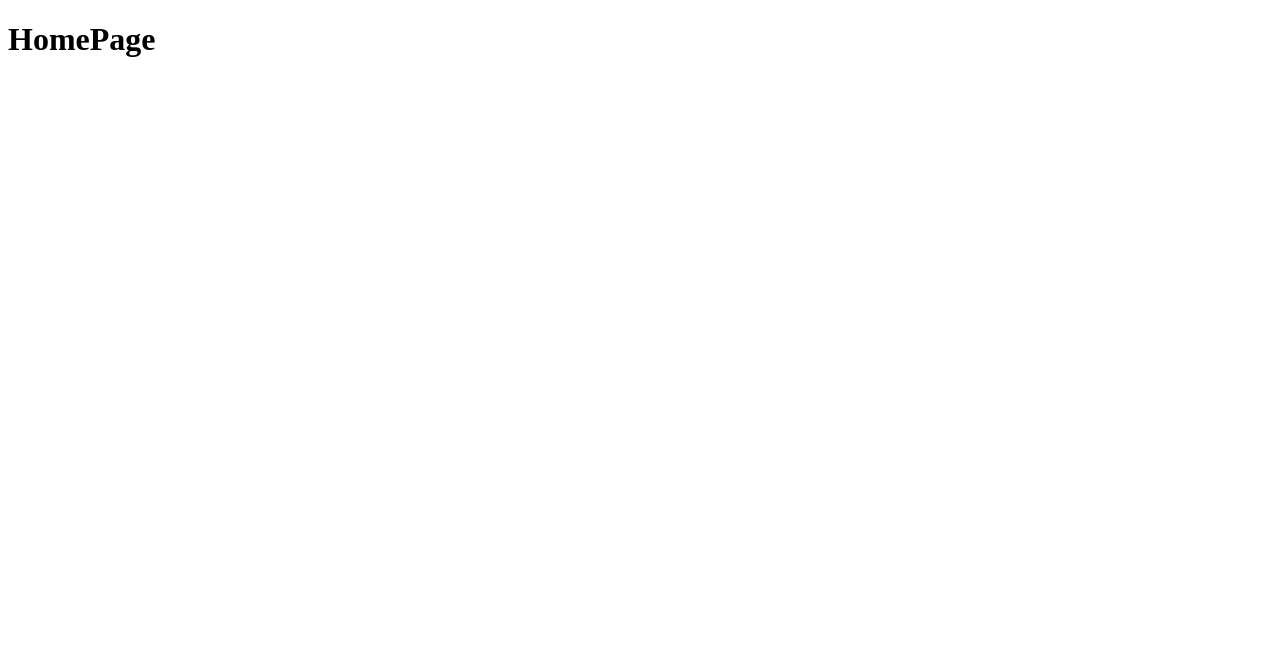
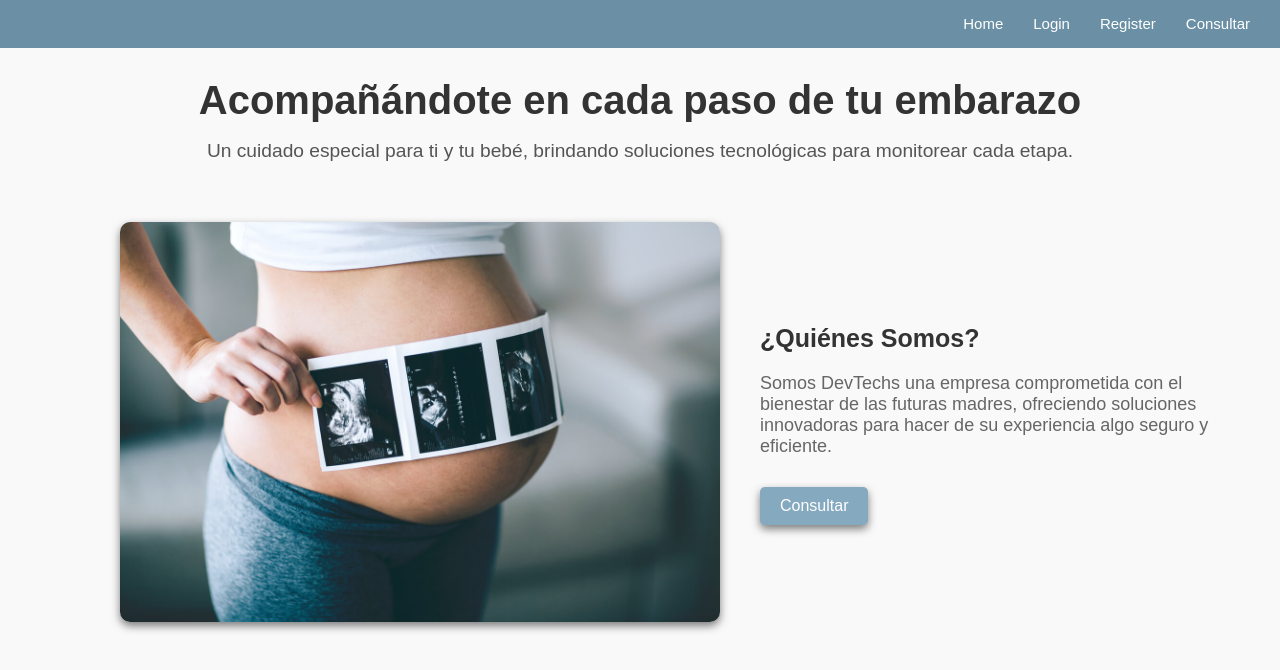
Before and after one commit to JuanDiegoCortes/Proyecto-Informatico-1, a React (Vite) app in the folder Client/: page / in a window 1280 px wide. Shown: the top 670 px of the page. Built offline with nearby package versions, Linux system fonts and the light colour scheme.

Commit message:
Home Page

```diff
--- /dev/null
+++ b/Client/src/pages/HomePage.css
@@ -0,0 +1,103 @@
+
+* {
+  margin: 0;
+  padding: 0;
+  box-sizing: border-box;
+}
+
+body {
+  font-family: 'Arial', sans-serif;
+  background-color: #f9f9f9;
+  color: #333;
+}
+
+
+.navbar {
+  background-color: #6b90a5;
+  padding: 15px;
+  text-align: right;
+}
+
+.navbar ul {
+  list-style-type: none;
+}
+
+.navbar ul li {
+  display: inline;
+  margin: 0 15px;
+}
+
+.navbar ul li a {
+  color: white;
+  text-decoration: none;
+  font-size: 15px;
+}
+
+.navbar ul li a:hover {
+  text-decoration: underline;
+}
+
+
+.motivational {
+  background-size: cover;
+  text-align: center;
+  padding: 30px 20px;
+
+}
+
+.motivational h1 {
+  font-size: 2.5em;
+  color: #333;
+  margin-bottom: 17px;
+}
+
+.motivational p {
+  font-size: 1.2em;
+  color: #555;
+}
+
+
+.about-us {
+  display: flex;
+  justify-content: space-around;
+  align-items: center;
+  padding: 30px 0px;
+}
+
+.about-image img {
+  width: 600px;
+  height: auto;
+  margin-left: 100px;
+  border-radius: 10px;
+  box-shadow: 0 4px 8px rgba(0, 0, 0, 0.5);
+}
+
+.about-text {
+  max-width: 500px;
+}
+
+.about-text h2 {
+  font-size: 25px;
+  margin-bottom: 20px;
+}
+
+.about-text p {
+  font-size: 18px;
+  color: #666;
+  margin-bottom: 30px;
+}
+
+.consult-btn {
+  background-color: #85aac0;
+  color: white;
+  padding: 10px 20px;
+  border: none;
+  border-radius: 5px;
+  font-size: 1em;
+  cursor: pointer;
+  box-shadow: 0 4px 8px rgba(0, 0, 0, 0.5);
+}
+
+.consult-btn:hover {
+  background-color: #55939e;
+}
--- a/Client/src/pages/HomePage.jsx
+++ b/Client/src/pages/HomePage.jsx
@@ -1,11 +1,40 @@
-import React from 'react'
+import React from 'react';
+import './HomePage.css';
+import MomImage from './Images/ecografias.jpg';
+import { Link } from 'react-router-dom';
 
 function HomePage() {
   return (
     <div>
-      <h1> HomePage </h1>
+
+      <nav className="navbar">
+        <ul>
+          <li><Link to="/">Home</Link></li>
+          <li><Link to="/login">Login</Link></li>
+          <li><Link to="/register">Register</Link></li>
+          <li><Link to="/consult">Consultar</Link></li>
+        </ul>
+      </nav>
+
+
+      <section className="motivational">
+        <h1>Acompañándote en cada paso de tu embarazo</h1>
+        <p>Un cuidado especial para ti y tu bebé, brindando soluciones tecnológicas para monitorear cada etapa.</p>
+      </section>
+
+
+      <section className="about-us">
+        <div className="about-image">
+         <img src={MomImage} alt="Madre con bebé" />
+        </div>
+        <div className="about-text">
+          <h2>¿Quiénes Somos?</h2>
+          <p>Somos DevTechs una empresa comprometida con el bienestar de las futuras madres, ofreciendo soluciones innovadoras para hacer de su experiencia algo seguro y eficiente.</p>
+          <button className="consult-btn">Consultar</button>
+        </div>
+      </section>
     </div>
-  )
+  );
 }
 
-export default HomePage
+export default HomePage;
```
Also changed, not shown: Client/src/pages/Images/Mom.jpeg (added), Client/src/pages/Images/ecografias.jpg (added).
